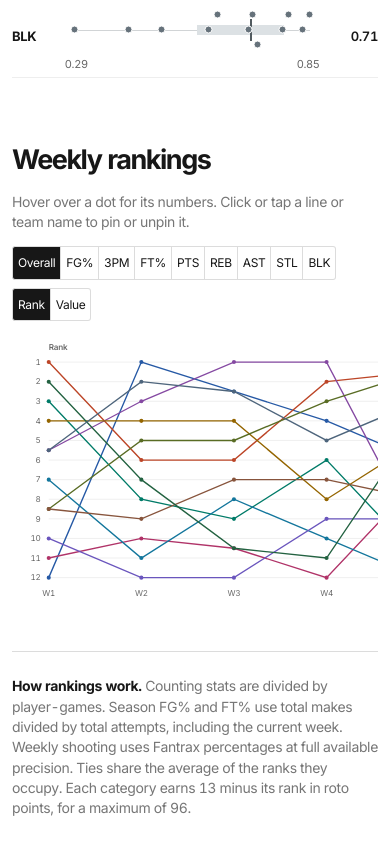
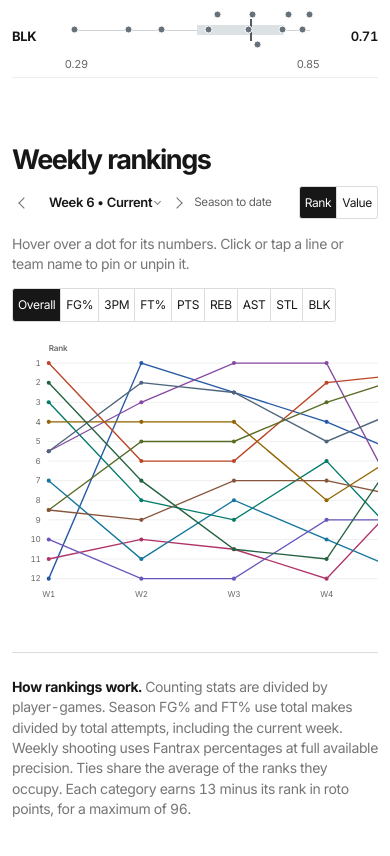
Before and after one commit to t1to98/transatlantic-ballers, an Astro site: page / in a window 390 px wide. Shown: the part 1493-2349 px from the top of the page. Built offline with nearby package versions, Linux system fonts and the light colour scheme; Astro itself is replaced by a stand-in of ours.

Commit message:
Add synced period navigation to weekly rankings

```diff
--- a/public/league.css
+++ b/public/league.css
@@ -154,7 +154,10 @@ th[aria-sort="descending"] button::after {
 }
 .nav-inner a { display: flex; align-items: center; height: 44px; font-weight: 550; }
 
-.chart-controls { display: flex; align-items: center; justify-content: space-between; flex-wrap: wrap; gap: 8px 16px; }
+#motion h2 { margin-bottom: 12px; }
+.chart-controls { display: flex; align-items: center; justify-content: space-between; gap: 4px; }
+.chart-controls > .segments { flex: none; }
+#chart .selected-week { fill: var(--ink); font-weight: 700; }
 .segments {
   display: flex;
   width: fit-content;
@@ -170,6 +173,20 @@ th[aria-sort="descending"] button::after {
   .nav-inner { padding-inline: 12px; }
 
   .segments button { font-size: 12px; padding: 7px 5px; }
+  .chart-controls .period-picker { font-size: 13px; }
+  .chart-controls .week-step { width: 24px; }
+  .chart-controls .period-label { padding-inline: 12px; }
+  .chart-controls select { position: absolute; inset: 0; }
+  .chart-controls .season-shortcut { margin-inline-start: 4px; }
+}
+@media (max-width: 360px) {
+  .chart-controls { margin-inline: -4px; gap: 2px; }
+  .chart-controls .period-picker { font-size: 12px; gap: 0; }
+  .chart-controls .period-label { padding-inline: 9px; }
+  .chart-controls .period-field::after { right: 1px; }
+  .chart-controls .week-step { width: 20px; }
+  .chart-controls .season-shortcut { margin-inline-start: 0; }
+  .chart-controls .segments button { padding-inline: 3px; }
 }
 
 .nav-inner a { color: #bcbcbc; font-size: 14px; }
--- a/src/pages/index.astro
+++ b/src/pages/index.astro
@@ -53,15 +53,16 @@ const data=[season.rows,...weeks.map(w=>standings([w]))];
 </section>
 <section id="motion">
   <h2>Weekly rankings</h2>
-  <p>Hover over a dot for its numbers. Click or tap a line or team name to pin or unpin it.</p>
   <div class="chart-controls">
-    <div id="pills" class="segments" role="group" aria-label="Chart category">
-      {['Overall',...categories].map((c,i)=><button data-metric={i-1} aria-pressed={i===0}>{c}</button>)}
-    </div>
+    <PeriodPicker id="weekly-period" periods={periods} label="Weekly rankings period" />
     <div class="segments" role="group" aria-label="Chart scale">
       <button data-scale="rank" aria-pressed="true">Rank</button>
       <button data-scale="value" aria-pressed="false">Value</button>
     </div>
+  </div>
+  <p>Hover over a dot for its numbers. Click or tap a line or team name to pin or unpin it.</p>
+  <div id="pills" class="segments" role="group" aria-label="Chart category">
+    {['Overall',...categories].map((c,i)=><button data-metric={i-1} aria-pressed={i===0}>{c}</button>)}
   </div>
   <div class="scroll"><svg id="chart" viewBox="0 0 1000 384" role="group" aria-label="Weekly team rankings"></svg></div>
   <div id="point-tip" class="chart-tip" role="tooltip" hidden></div>
@@ -70,6 +71,5 @@ const data=[season.rows,...weeks.map(w=>standings([w]))];
 <script type="application/json" id="data" data-weeks={JSON.stringify(periods)} data-roster-base={rosterBase} set:html={JSON.stringify(data).replaceAll('<','\\u003c')}></script>
 <script>
   import '../scripts/league';
-  import '../scripts/weekly-chart';
 </script>
 </body></html>
--- a/src/scripts/league.js
+++ b/src/scripts/league.js
@@ -1,5 +1,6 @@
 import { periodNumbers, rowsByPeriod, rosterBase } from './league-data';
 import { renderSpread } from './category-spread';
+import { showChartPeriod } from './weekly-chart';
 
 function rosterUrl(teamId){
   return rosterBase+';teamId='+encodeURIComponent(teamId);
@@ -74,6 +75,7 @@ function showPeriod(week) {
     note.hidden = week !== 0 || !note.textContent.trim();
   renderTable();
   renderSpread(rowsByPeriod.get(week));
+  showChartPeriod(week);
 }
 for (const picker of pickers) {
   picker.querySelector('.season-shortcut')?.addEventListener('click', () => showPeriod(currentPeriod === 0 ? lastWeek : 0));
--- a/src/scripts/weekly-chart.ts
+++ b/src/scripts/weekly-chart.ts
@@ -11,6 +11,7 @@ const colors = ['#2659a5', '#bc4527', '#007b68', '#8549a2', '#946500', '#b03368'
   '#596c24', '#6a55bd', '#87543c', '#236241', '#4e657c'];
 const plot = { left: 54, right: 735, top: 31, bottom: 348 };
 let metric = -1;
+let selectedPeriod: number;
 let scale: Scale = 'rank';
 let pinned: string | null = null;
 let points: Point[] = [];
@@ -125,8 +126,11 @@ function draw() {
       chart, String(tick) + (scale === 'value' && shooting() ? '%' : ''));
   }
   periods.forEach((week, i) => {
-    if (i % Math.ceil(periods.length / 12) === 0 || i === periods.length - 1)
-      svg('text', { x: x(i), y: 375, 'text-anchor': 'middle', class: 'axis-label' }, chart, 'W' + week);
+    const selected = week === selectedPeriod;
+    if (selected)
+      svg('line', { x1: x(i), x2: x(i), y1: plot.top, y2: plot.bottom, stroke: '#b7b7b7', 'stroke-dasharray': '2 4' });
+    if (selected || i % Math.ceil(periods.length / 12) === 0 || i === periods.length - 1)
+      svg('text', { x: x(i), y: 375, 'text-anchor': 'middle', class: selected ? 'axis-label selected-week' : 'axis-label' }, chart, 'W' + week);
   });
 
   const endpoints: { group: SVGGElement; point: Point; labelY: number; color: string }[] = [];
@@ -237,7 +241,7 @@ document.addEventListener('keydown', event => {
 });
 window.addEventListener('scroll', hideTip, { capture: true, passive: true });
 window.addEventListener('resize', hideTip);
-for (const button of document.querySelectorAll<HTMLButtonElement>('.chart-controls button')) {
+for (const button of document.querySelectorAll<HTMLButtonElement>('#motion [data-metric], #motion [data-scale]')) {
   button.addEventListener('click', () => {
     if (button.dataset.metric !== undefined) metric = Number(button.dataset.metric);
     else scale = button.dataset.scale as Scale;
@@ -246,4 +250,8 @@ for (const button of document.querySelectorAll<HTMLButtonElement>('.chart-contro
     draw();
   });
 }
-draw();
+export function showChartPeriod(period: number) {
+  if (period === selectedPeriod) return;
+  selectedPeriod = period;
+  draw();
+}
```
